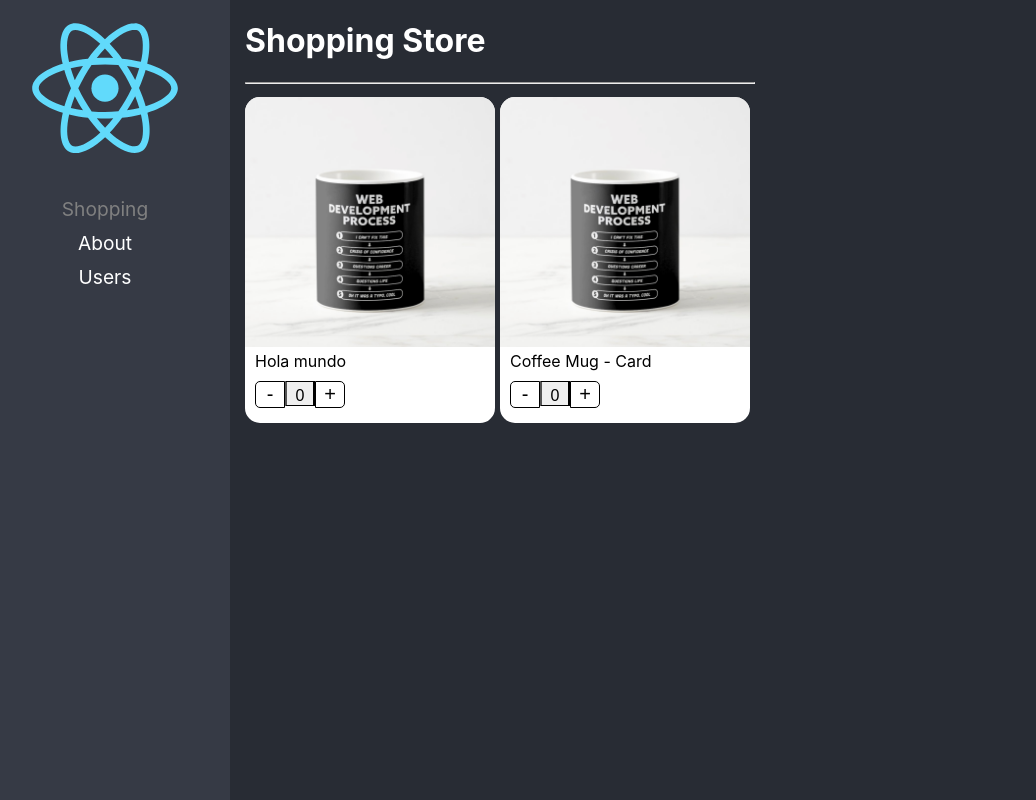
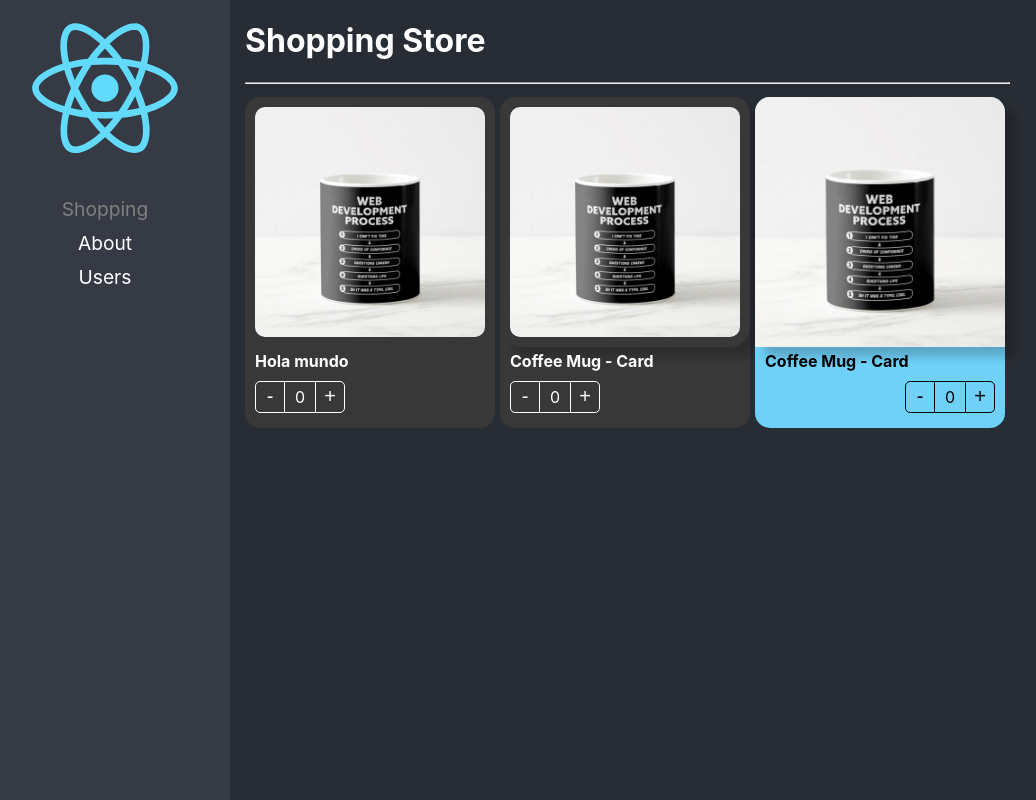
Before and after one commit to niconotnull/react-pro-base, a React (Create React App) app: page /shopping in a window 1280 px wide. Shown: the whole page, without its empty margins (20-1056 px from the left). Built offline with nearby package versions, Linux system fonts and the light colour scheme.

Commit message:
Component extend styles  listo.

```diff
--- a/src/02-component-patterns/components/ProductButtons.tsx
+++ b/src/02-component-patterns/components/ProductButtons.tsx
@@ -1,18 +1,27 @@
-import { useContext } from 'react';
+import { CSSProperties, useContext } from 'react';
 import { ProductContext } from './ProductCard';
 import styles from '../styles/styles.module.css';
 
-export const ProductButtons = () => {
+export interface Props {
+  className?: string;
+  style?: CSSProperties;
+}
+
+export const ProductButtons = ({ className, style }: Props) => {
   const { increaseBy, counter } = useContext(ProductContext);
 
   return (
-    <div className={styles.buttonsContainer}>
+    <div className={`${styles.buttonsContainer} ${className}`} style={style}>
       <button className={styles.buttonMinus} onClick={() => increaseBy(-1)}>
-        -
+        {' '}
+        -{' '}
       </button>
-      <button className={styles.countLabel}> {counter} </button>
+
+      <div className={styles.countLabel}> {counter} </div>
+
       <button className={styles.buttonAdd} onClick={() => increaseBy(+1)}>
-        +
+        {' '}
+        +{' '}
       </button>
     </div>
   );
--- a/src/02-component-patterns/components/ProductCard.tsx
+++ b/src/02-component-patterns/components/ProductCard.tsx
@@ -1,24 +1,25 @@
+import { createContext, CSSProperties, ReactElement } from 'react';
 import styles from '../styles/styles.module.css';
 import { useProduct } from '../hooks/useProduct';
-import { createContext } from 'react';
-import {
-  ProductCardProps,
-  ProductContextProps,
-} from '../interfaces/interfaces';
+import { Product, ProductContextProps } from '../interfaces/interfaces';
 
 export const ProductContext = createContext({} as ProductContextProps);
 const { Provider } = ProductContext;
 
-export const ProductCard = ({ children, product }: ProductCardProps) => {
+export interface Props {
+  product: Product;
+  children?: ReactElement | ReactElement[];
+  className?: string;
+  style?: CSSProperties;
+}
+
+export const ProductCard = ({ children, product, className, style }: Props) => {
   const { counter, increaseBy } = useProduct();
 
   return (
     <Provider value={{ counter, increaseBy, product }}>
-      <div className={styles.productCard}>
+      <div className={`${styles.productCard} ${className}`} style={style}>
         {children}
-        {/* <ProductImage img={product.img} />
-      <ProductTitle title={product.title} />
-      <ProductButtons increaseBy={increaseBy} counter={counter} /> */}
       </div>
     </Provider>
   );
--- a/src/02-component-patterns/components/ProductImage.tsx
+++ b/src/02-component-patterns/components/ProductImage.tsx
@@ -1,9 +1,15 @@
-import { useContext } from 'react';
+import { CSSProperties, useContext } from 'react';
 import { ProductContext } from './ProductCard';
 import noImage from '../assets/no-image.jpg';
 import styles from '../styles/styles.module.css';
 
-export const ProductImage = ({ img = '' }) => {
+export interface Props {
+  img?: string;
+  className?: string;
+  style?: CSSProperties;
+}
+
+export const ProductImage = ({ img, className, style }: Props) => {
   const { product } = useContext(ProductContext);
   let imgToShow: string;
   if (img) {
@@ -15,6 +21,11 @@
   }
 
   return (
-    <img className={styles.productImg} src={imgToShow} alt='ProductImage' />
+    <img
+      className={`${styles.productImg} ${className}`}
+      src={imgToShow}
+      alt='ProductImage'
+      style={style}
+    />
   );
 };
--- a/src/02-component-patterns/components/ProductTitle.tsx
+++ b/src/02-component-patterns/components/ProductTitle.tsx
@@ -1,11 +1,17 @@
-import { useContext } from 'react';
+import { CSSProperties, useContext } from 'react';
 import { ProductContext } from './ProductCard';
 import styles from '../styles/styles.module.css';
 
-export const ProductTitle = ({ title }: { title?: string }) => {
+export interface Props {
+  title?: string;
+  className?: string;
+  style?: CSSProperties;
+}
+
+export const ProductTitle = ({ title, className, style }: Props) => {
   const { product } = useContext(ProductContext);
   return (
-    <span className={styles.productDescription}>
+    <span className={`${styles.productDescription} ${className}`} style={style}>
       {title ? title : product.title}
     </span>
   );
--- a/src/02-component-patterns/pages/ShoppingPage.tsx
+++ b/src/02-component-patterns/pages/ShoppingPage.tsx
@@ -5,6 +5,8 @@
   ProductImage,
   ProductTitle,
 } from '../components';
+
+import '../styles/custom-styles.css';
 
 const product = {
   id: '1',
@@ -24,16 +26,27 @@
           flexDirection: 'row',
           flexWrap: 'wrap',
         }}>
-        <ProductCard product={product}>
-          <ProductCard.Image />
-          <ProductCard.Title title={'Hola mundo'} />
-          <ProductCard.Buttons />
+        <ProductCard product={product} className='bg-dark text-white'>
+          <ProductCard.Image className='custom-image' />
+          <ProductCard.Title className='text-bold' title={'Hola mundo'} />
+          <ProductCard.Buttons className='custom-buttons' />
         </ProductCard>
 
-        <ProductCard product={product}>
-          <ProductImage />
-          <ProductTitle />
-          <ProductButtons />
+        <ProductCard product={product} className='bg-dark text-white'>
+          <ProductImage
+            className='custom-image'
+            style={{ boxShadow: '10px 10px 10px rgba(0,0,0,0.2)' }}
+          />
+          <ProductTitle className='text-bold' />
+          <ProductButtons className='custom-buttons' />
+        </ProductCard>
+
+        <ProductCard product={product} style={{ background: '#70D1F8' }}>
+          <ProductImage
+            style={{ boxShadow: '10px 10px 10px rgba(0,0,0,0.2)' }}
+          />
+          <ProductTitle style={{ fontWeight: 'bold' }} />
+          <ProductButtons style={{ display: 'flex', justifyContent: 'end' }} />
         </ProductCard>
       </div>
     </div>
--- /dev/null
+++ b/src/02-component-patterns/styles/custom-styles.css
@@ -0,0 +1,23 @@
+.bg-dark {
+    background-color: rgb(56, 56, 56);
+}
+
+.text-white {
+    color: white;
+}
+
+.text-bold {
+    font-weight: bold;
+}
+
+.custom-image {
+    border-radius: 20px;
+    padding: 10px;
+    width: calc( 100% - 20px);
+}
+
+.custom-buttons button,
+.custom-buttons div {
+    color: white;
+    border-color: white;
+}
--- a/src/02-component-patterns/styles/styles.module.css
+++ b/src/02-component-patterns/styles/styles.module.css
@@ -1,5 +1,3 @@
-
-
 .productCard {
     background-color: white;
     border-radius: 15px;
```
Also changed, not shown: src/02-component-patterns/interfaces/interfaces.ts (+6 -12 lines).
